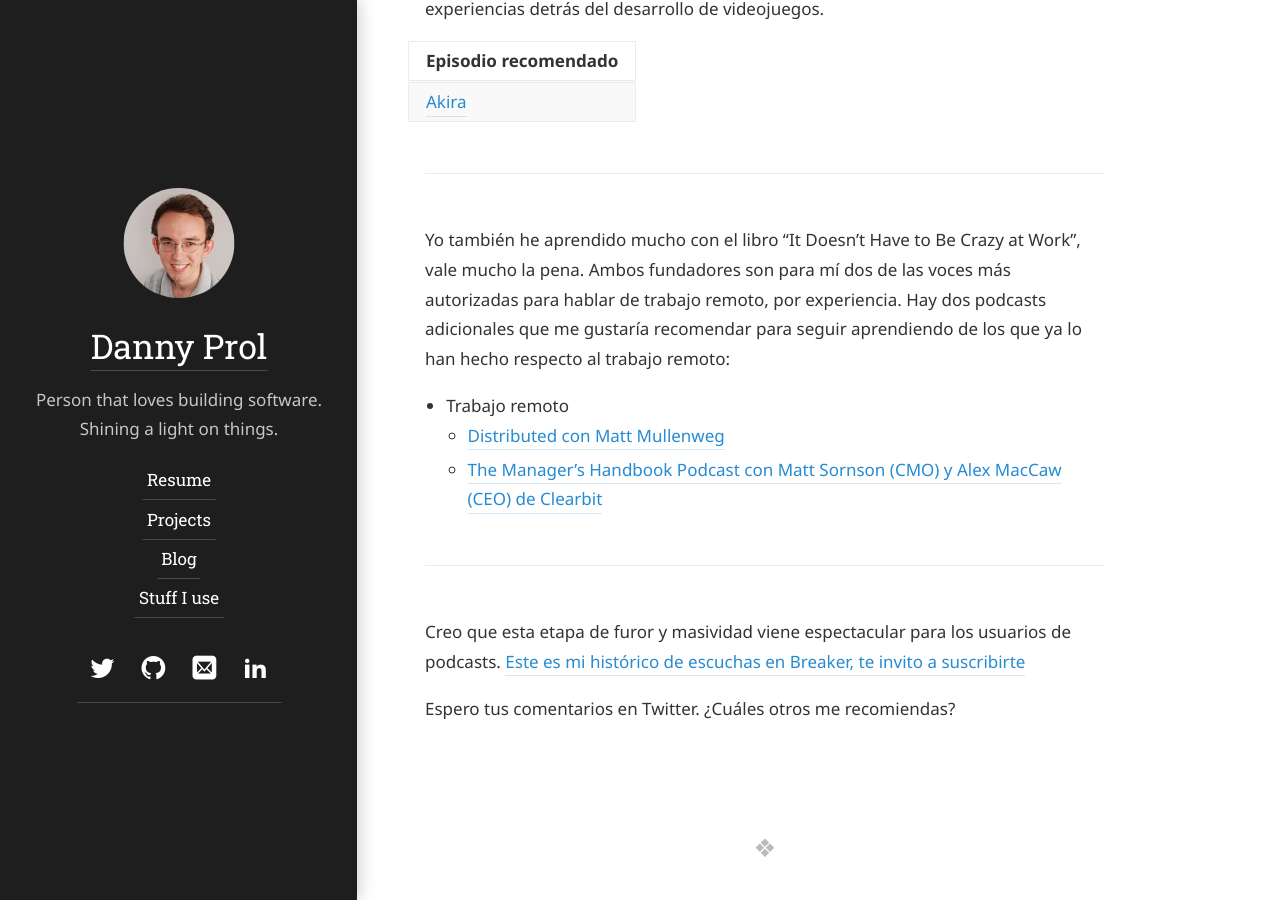
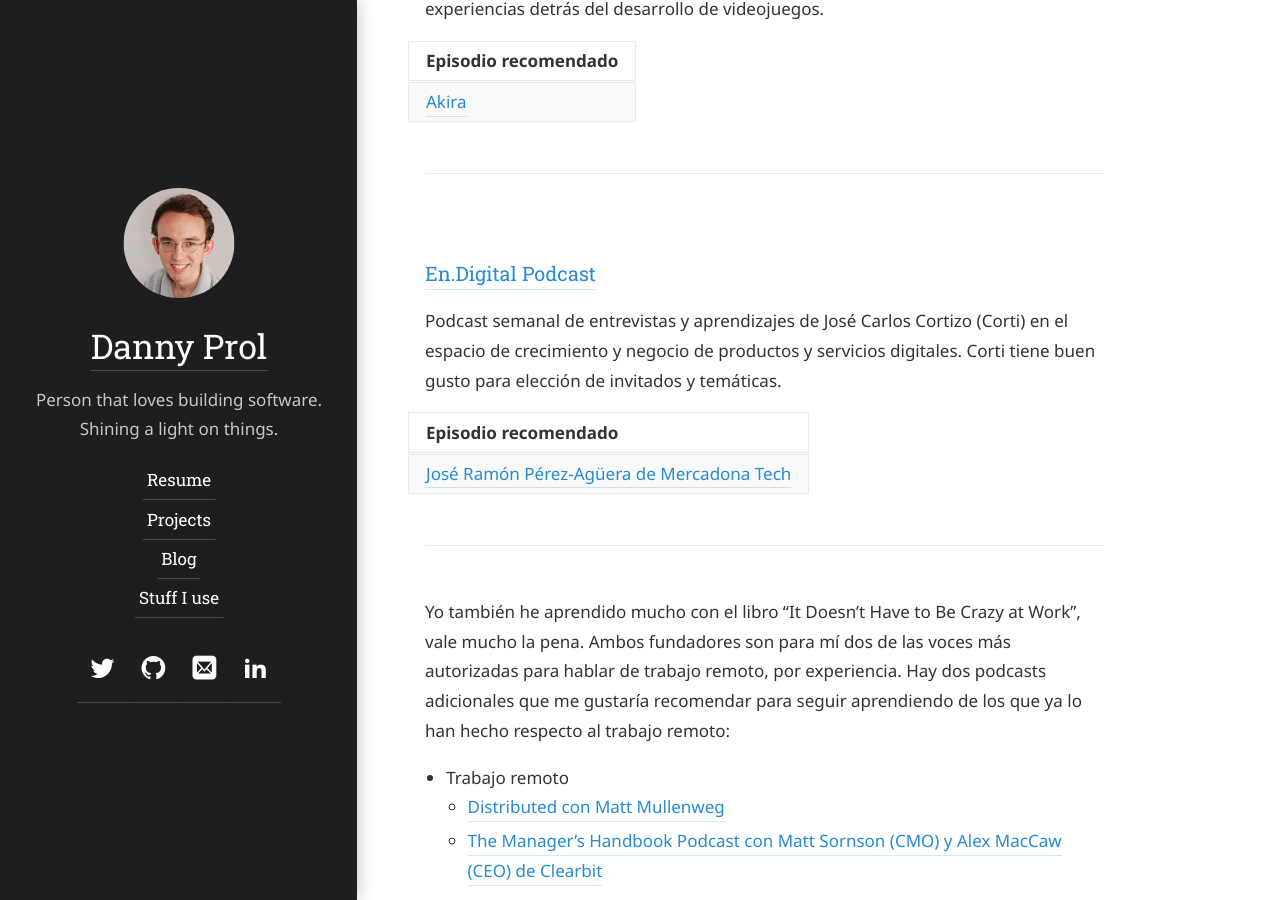
Before and after one commit to dprol/dprol.github.io, a Jekyll site: the page built from hydejack/_posts/2020-07-18-podcasts.md, in a window 1280 px wide and 900 px high, scrolled down 22193 px. Built offline with Jekyll 4.4.1, drawn with Linux system fonts in a browser that asks for light colours; some web fonts are replaced.

Commit message:
Update 2020-07-18-podcasts.md

```diff
--- a/hydejack/_posts/2020-07-18-podcasts.md
+++ b/hydejack/_posts/2020-07-18-podcasts.md
@@ -595,6 +595,16 @@
 
 * * *
 
+### [En.Digital Podcast](https://www.breaker.audio/en-dot-digital-podcast)
+
+Podcast semanal de entrevistas y aprendizajes de José Carlos Cortizo (Corti) en el espacio de crecimiento y negocio de productos y servicios digitales. Corti tiene buen gusto para elección de invitados y temáticas.
+
+| Episodio recomendado       |
+|:-------------|
+| [José Ramón Pérez-Agüera de Mercadona Tech](https://www.breaker.audio/en-dot-digital-podcast/e/71118209)
+
+* * *
+
 
 Yo también he aprendido mucho con el libro "It Doesn't Have to Be Crazy at Work", vale mucho la pena. Ambos fundadores son para mí dos de las voces más autorizadas para hablar de trabajo remoto, por experiencia. Hay dos podcasts adicionales que me gustaría recomendar para seguir aprendiendo de los que ya lo han hecho respecto al trabajo remoto:
 
```
